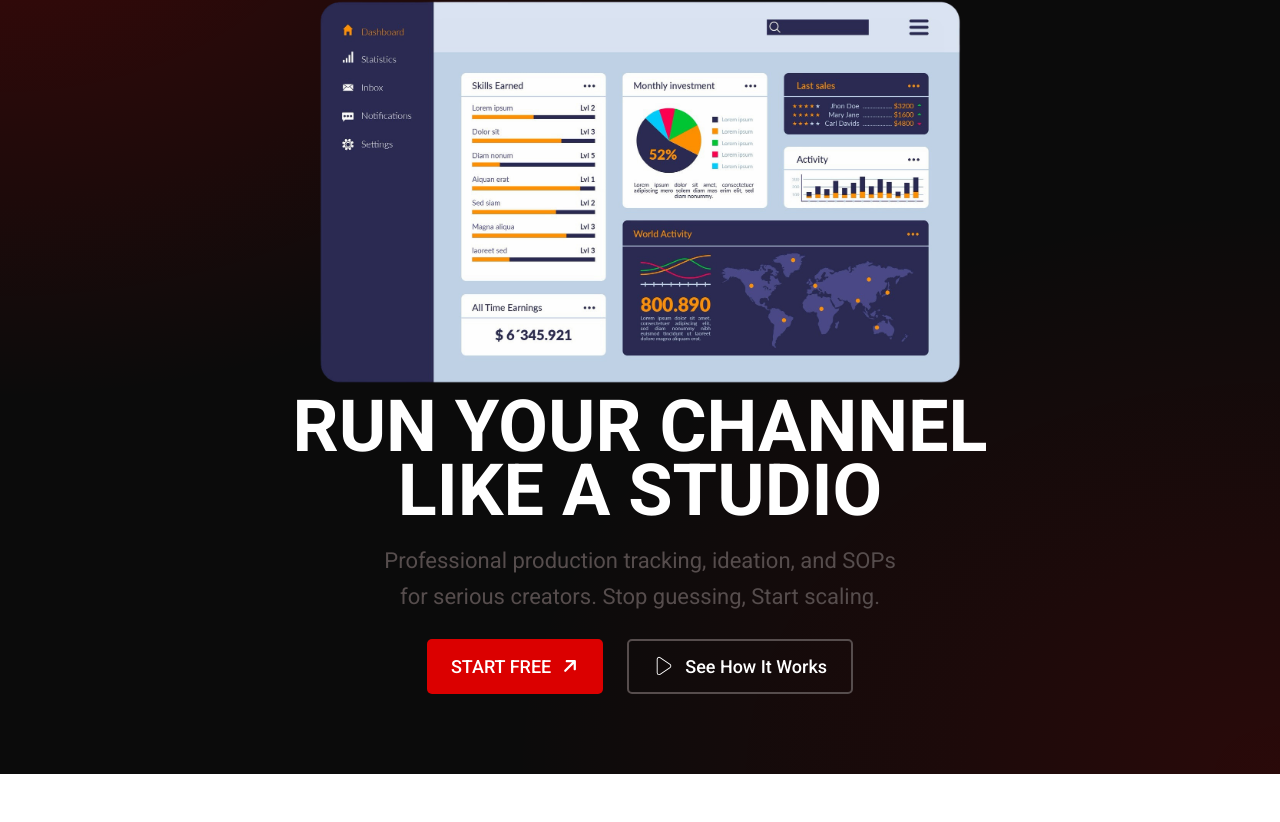
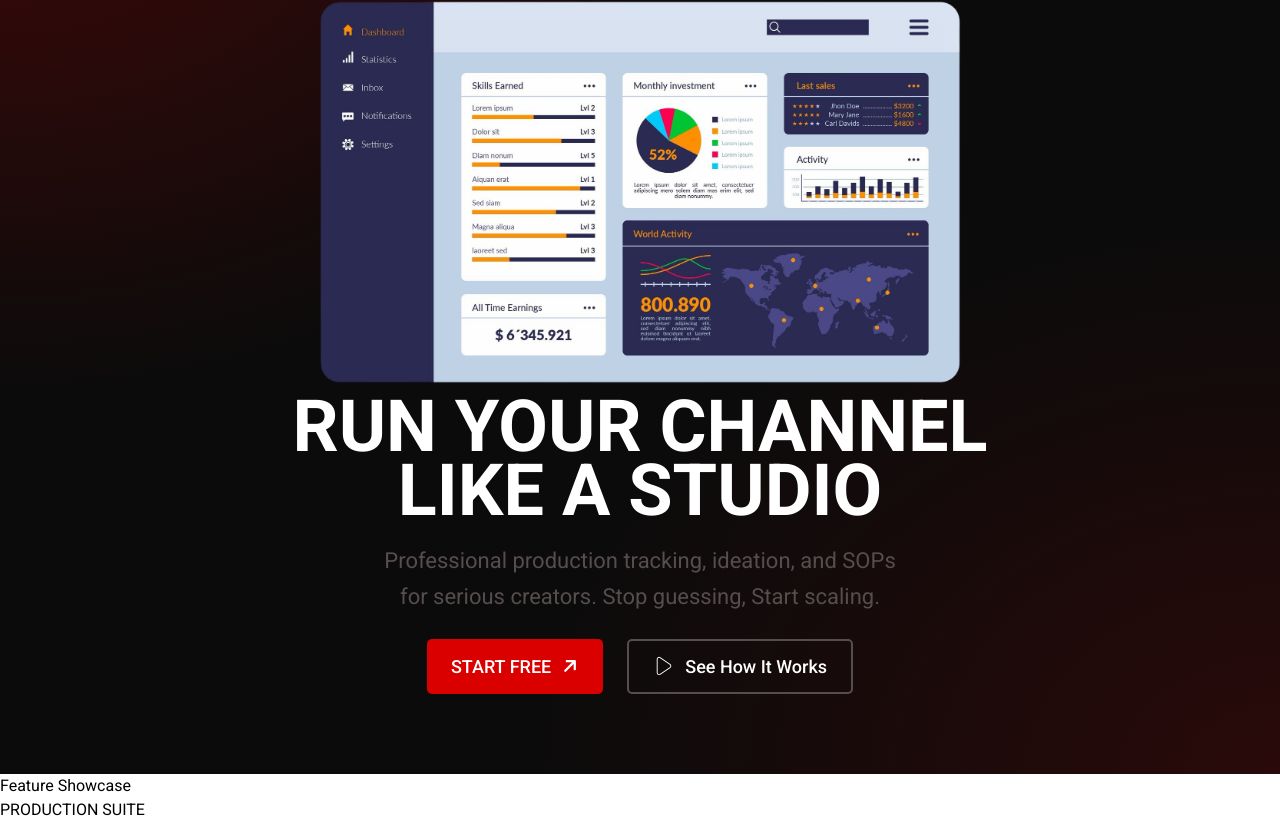
Before and after one commit to Naman830/Youtube-Management-System-, a React app in the folder frontend/: page / in a window 1280 px wide. Shown: the part 165-987 px from the top of the page. Before the commit the page ends 939 px from the top, so only its background shows below. Built offline with nearby package versions, Linux system fonts and the light colour scheme; the HTML template or start-up script is replaced by a standard one.

Commit message:
showcase section structure ready

```diff
--- a/frontend/src/App.jsx
+++ b/frontend/src/App.jsx
@@ -1,11 +1,13 @@
 import Navbar from "./pages/landing/sections/Navbar"
 import Hero from "./pages/landing/sections/Hero"
+import Showcase from "./pages/landing/sections/Showcase"
 
 function App() {
   return (
  <>
  <Navbar />
  <Hero/>
+ <Showcase/>
 
  </>
   )
--- a/frontend/src/pages/landing/sections/Hero.jsx
+++ b/frontend/src/pages/landing/sections/Hero.jsx
@@ -6,7 +6,7 @@ import { CiPlay1 } from "react-icons/ci";
 
 const Hero = () => {
   return (
-    <section className="hero_section relative min-h-screen pt-24 pb-20 overflow-hidden bg-black text-white">
+    <section className="hero_section relative min-h-screen pt-24 pb-20 overflow-hidden text-white">
       <div className="hero_container flex flex-col items-center text-center px-5">
         <div className="hero_animation_container">
           <div className="hero_animation sm:max-w-3xl max-w-2xl mx-auto sm:mb-0 mb-5">
--- /dev/null
+++ b/frontend/src/pages/landing/sections/Showcase.jsx
@@ -0,0 +1,18 @@
+
+const Showcase = () => {
+  return (
+    <section className="showcase_section">
+        <div className="showcase_container">
+            <div className="showcase_text_container">
+                <p>Feature Showcase</p>
+                <h1>PRODUCTION SUITE</h1>
+            </div>
+
+            <div className="showcase_slider_container">
+            </div>
+        </div>
+    </section>
+  )
+}
+
+export default Showcase
```
Also changed, not shown: frontend/src/styles/globals.css (line endings or trailing spaces).
